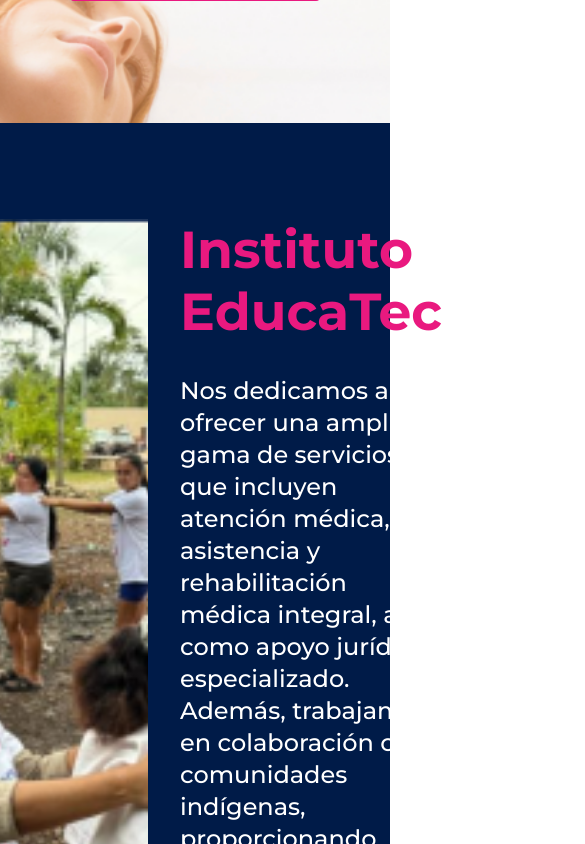
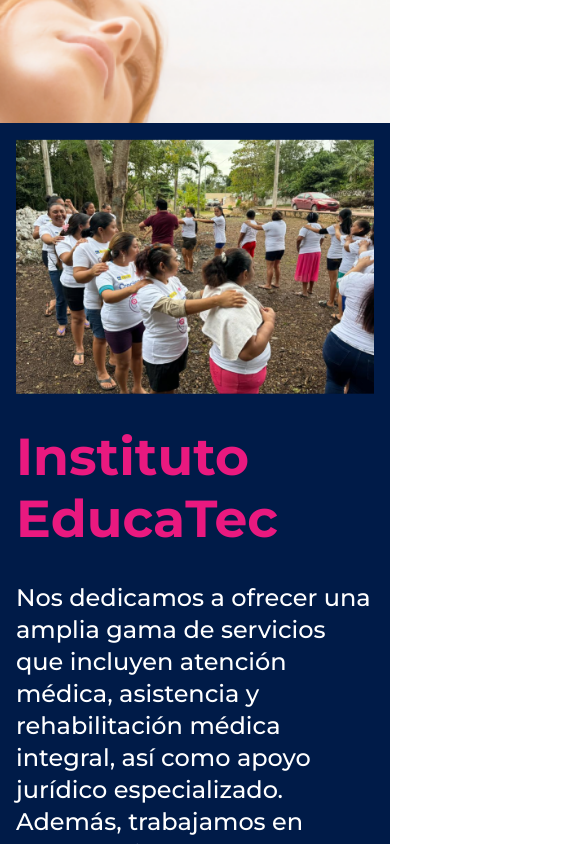
Before and after one commit to figuitiko/next-educatec, a Next.js app: page / in a window 390 px wide. Shown: the part 780-1624 px from the top of the page, 585 px wide, since content can reach past the window. Built offline with nearby package versions, Linux system fonts and the light colour scheme.

Commit message:
Update section and content box styles

```diff
--- a/src/components/share/SectionWrapper.tsx
+++ b/src/components/share/SectionWrapper.tsx
@@ -2,7 +2,7 @@
 
 const SectionWrapper = ({ children, className, id }: { children: React.ReactNode, className?: string, id: string }) => {
   return (
-  <section id={id} className={cn('w-full flex p-24 flex-col gap-24', className)}>
+  <section id={id} className={cn('w-full flex p-4 lg:p-24 flex-col gap-24', className)}>
     {children}
   </section>
   )
--- a/src/components/share/content-box/ContentBox.tsx
+++ b/src/components/share/content-box/ContentBox.tsx
@@ -9,7 +9,7 @@
   const { imgSrc, headingText, bodyCss, btnText, bodyText, link, isPrimaryBtn = false } = props
   const isDynamic = 'isDynamic' in props ? props?.isDynamic : false
   return (
-    <div className="flex justify-center max-w-[1200px] gap-8 ">
+    <div className="flex flex-col lg:flex-row justify-center max-w-[1200px] gap-8 ">
       <picture className="min-w-[200px] lg:min-w-[400px]">
         <Image src={imgSrc} alt="hero image" width={400} height={400} className='object-cover w-full h-full'/>
       </picture>
--- a/src/components/ui/footer/Footer.tsx
+++ b/src/components/ui/footer/Footer.tsx
@@ -12,7 +12,7 @@
           <Image src="/images/logo-footer.png" alt="logo-footer" width={300} height={300} />
         </picture>
       </div>
-      <div className='flex max-w-[1200px] w-full  justify-around'>
+      <div className='flex flex-col lg:flex-row gap-4  max-w-[1200px] w-full  justify-around'>
         <div className='flex flex-col gap-4'>
           <Text as='h2' className='heading-secondary text-secondary'>{FOOTER_SOCIAL_HEADING}</Text>
           <ul className='flex flex-col gap-2'>
```
